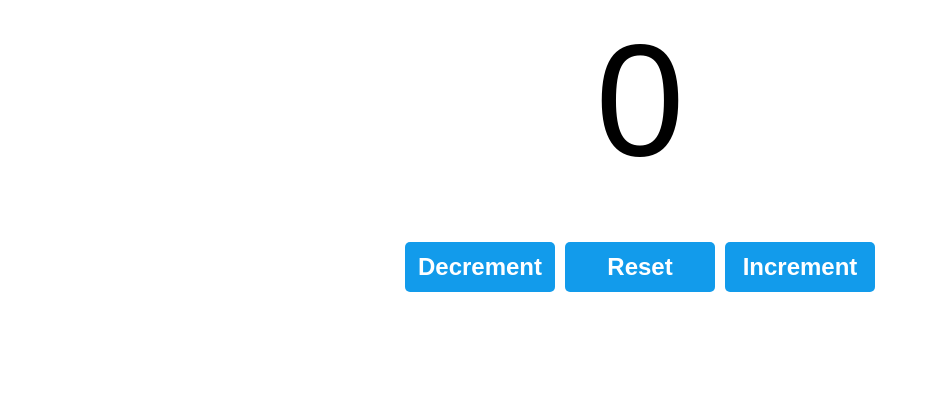
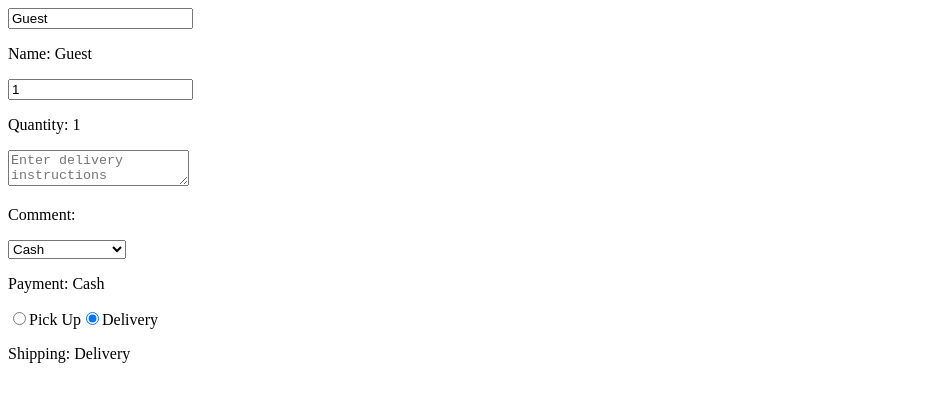
Before and after one commit to Kordah-Retsu/Web, a React (Vite) app in the folder project 02/: page / in a window 1280 px wide. Shown: the top 402 px of the page, without its empty margins (0-930 px from the left). Built offline with nearby package versions, Linux system fonts and the light colour scheme.

Commit message:
onChange event handler

```diff
--- a/project 02/src/App.jsx
+++ b/project 02/src/App.jsx
@@ -1,8 +1,9 @@
-import Counter from "./Counter";
+
+import MyComponent from "./MyComponent";
 
 function App() {
 
-  return(<Counter /> );
+  return(<MyComponent /> );
 }
 
 export default App;
--- a/project 02/src/MyComponent.jsx
+++ b/project 02/src/MyComponent.jsx
@@ -3,31 +3,63 @@
 function MyComponent(){
 
     const [name, setName] = useState("Guest");
-    const [age, setAge] = useState(0);
-    const [isEmployed, setIsEmployed] = useState(false);
+    const [quantity, setQuantity] = useState(1);
+    const [comment, setComment] = useState("");
+    const [payment, setPayment] = useState("Cash");
+    const [shipping, setShipping] = useState("Delivery");
 
-    const updateName = () => {
-        setName("John Doe");
+    function handleNameChange(event){
+        setName(event.target.value);
     }
 
-    const incrementAge = () => {
-        setAge(age + 1);
+    function handleQuantityChange(event){
+        setQuantity(event.target.value);
     }
 
-    const toggleEmployedStatus = () => {
-        setIsEmployed(!isEmployed);
+    function handleCommentChange(event){
+        setComment(event.target.value);
     }
 
+    function handlePaymentChange(event){
+        setPayment(event.target.value);
+    }
 
-    return( <div>
+    function handleShippingChange(event){
+        setShipping(event.target.value);
+    }
+
+    return (<div>
+                <input value={name} onChange={handleNameChange}/>
                 <p>Name: {name}</p>
-                <button onClick={updateName}>Set Name</button>
 
-                <p>Age: {age}</p>
-                <button onClick={incrementAge}>Increment Age</button>
+                <input value={quantity} onChange={handleQuantityChange} type="number"/>
+                <p>Quantity: {quantity}</p>
 
-                <p>Is employed: {isEmployed ? "Yes" : "No"}</p>
-                <button onClick={toggleEmployedStatus}>Toggle status</button>
+                <textarea value={comment} onChange={handleCommentChange} placeholder="Enter delivery instructions"/>
+                <p>Comment: {comment}</p>
+
+                <select value={payment} onChange={handlePaymentChange}>
+                    <option value="">Select an option</option>
+                    <option value="VISA">VISA</option>
+                    <option value="Mastercard">Mastercard</option>
+                    <option value="Mobile Money">Mobile Money</option>
+                    <option value="Cash">Cash</option>
+                </select>
+                <p>Payment: {payment}</p>
+
+                <label>
+                    <input  type="radio" value="Pick Up"
+                            checked={shipping === "Pick Up"}
+                            onChange={handleShippingChange}/>
+                    Pick Up
+                </label>
+                <label>
+                    <input  type="radio" value="Delivery"
+                            checked={shipping === "Delivery"}
+                            onChange={handleShippingChange}/>
+                    Delivery
+                </label>
+                <p>Shipping: {shipping}</p>
             </div>);
-}
+    }
 export default MyComponent;
```
